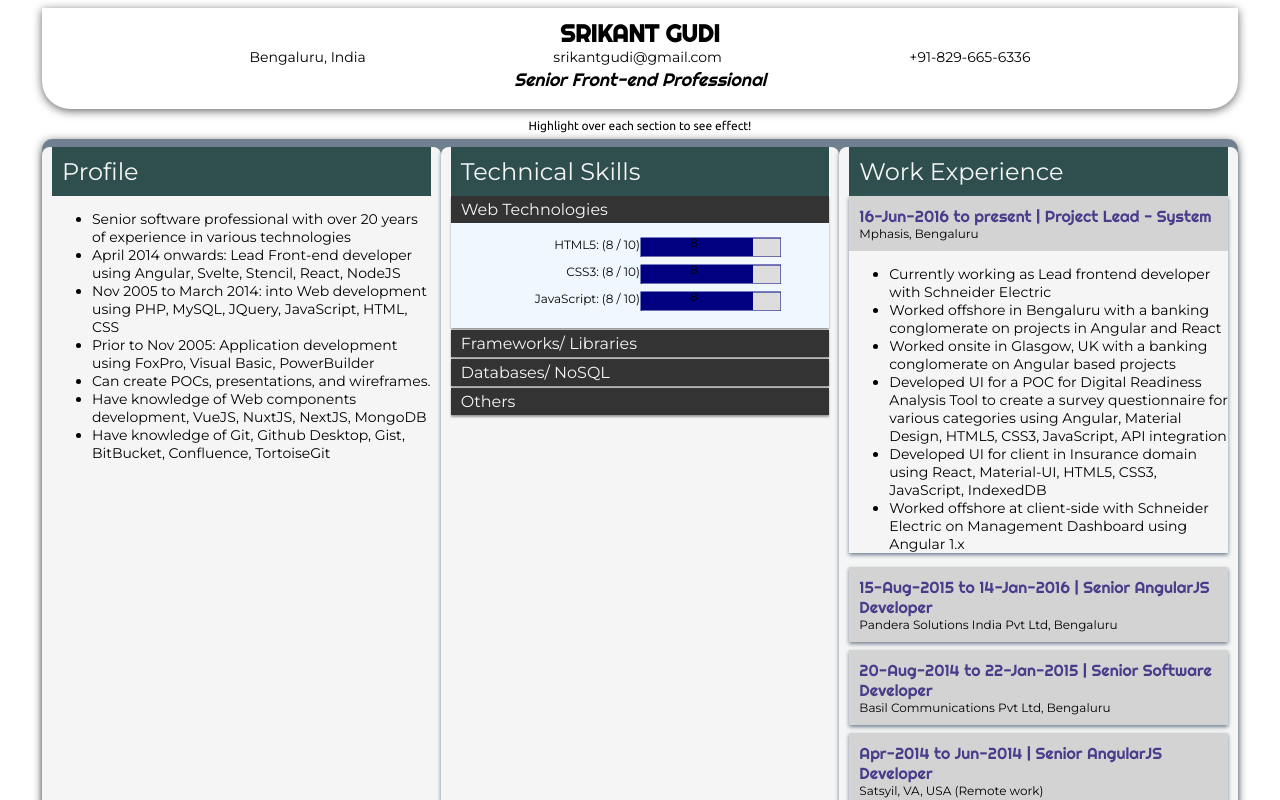
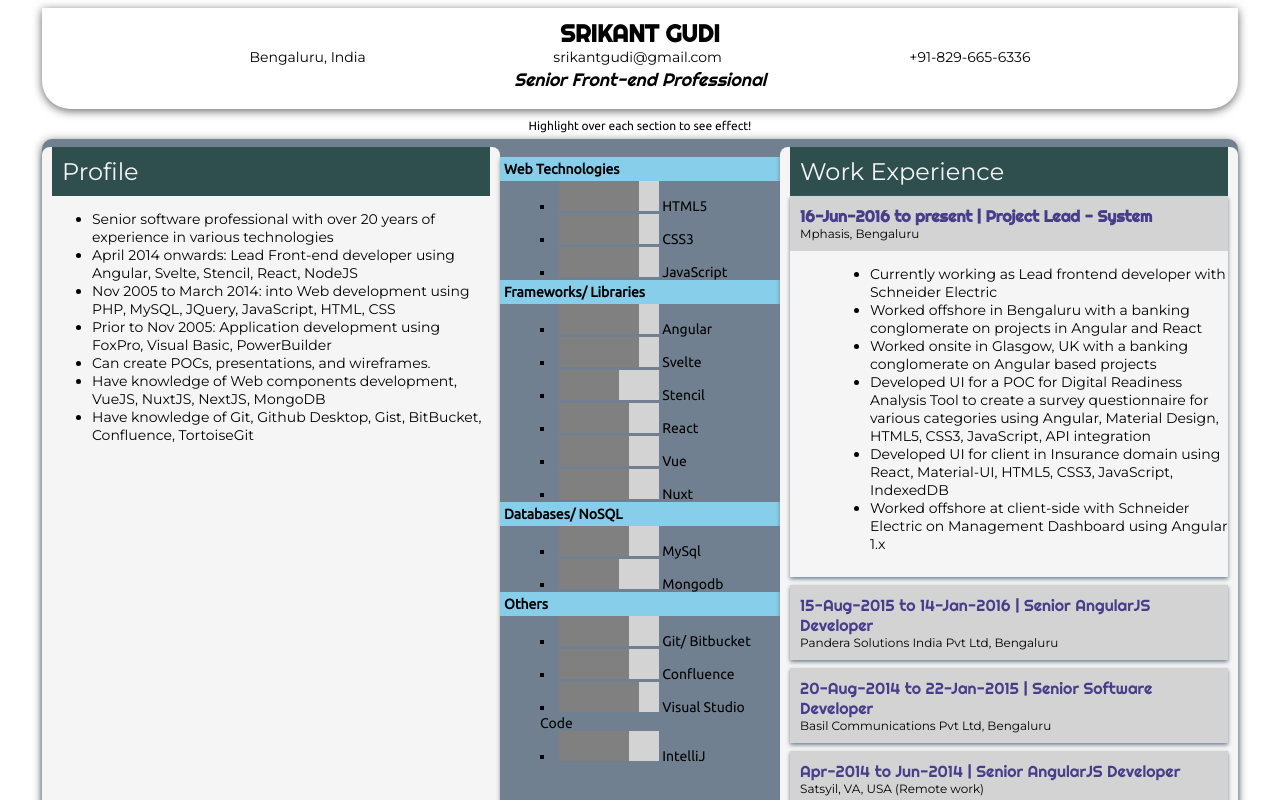
Before and after one commit to srikantgudi/srikantgudi.github.io, a Svelte app: page / in a window 1280 px wide. Shown: the top 800 px of the page. Built offline with nearby package versions, Linux system fonts and the light colour scheme.

Commit message:
Changed layout and styles. Replaced work exp content by dl,dt,dd.

```diff
--- a/public/global.css
+++ b/public/global.css
@@ -9,9 +9,6 @@ body {
 }
 .sectiontitle {
   font-size: 16px;
-}
-.subtitle {
-  font-size: 12px;
 }
 .main {
   padding: 0 20px;
@@ -43,6 +40,9 @@ body {
   text-transform: uppercase;
   font-weight: 600;
   font-family: Righteous;
+}
+.subtitle {
+  font-size: 12px;
 }
 .note {
   display: flex;
@@ -91,15 +91,28 @@ body {
   margin: 0 0 8px;
   box-shadow: 0 2px 4px slategrey;
 }
+.exp.active {
+	padding-bottom: 10px;
+}
 .exptitle {
   background-color: lightgrey;
   font-size: 14px;
   padding: 10px;
 }
+.exp-content {
+	display: none;
+	transition: all 1s;
+}
+.exp-content.active {
+	display: block;
+}
 .jobtitle {
   color: darkslateblue;
   font-family: Righteous;
   font-size: 16px;
+}
+.jobtitle.hilite {
+	font-weight: 600;
 }
 .txtright {
   text-align: right;
--- a/src/Skills.svelte
+++ b/src/Skills.svelte
@@ -45,31 +45,37 @@
 	}
 </script>
 
+<style>
+  dl.skills {
+    display: flex;
+    flex-direction: column;
+    width: 20em;
+    box-shadow: 0 2px 4px #999999;
+    margin-bottom: 2em;
+  }
+dt {
+  font-weight: bold;
+  background-color: skyblue;
+  padding: 4px;
+}
+li {
+  list-style: square;
+}
+</style>
 
-<div class="section">
-    <div class="sectiontitle">
-        Technical Skills
-    </div>
-    <div class="skillgroups">
-        {#each skills as skill, idx}
-            <div class="skillgroup">
-                <div class="groupname"
-                on:click={() => {setGroupId(idx);}}>
-                    {skill.group}
-                </div>
-                {#if groupId === idx}
-                    <div class="skillslist">
-                        {#each skill.items as item}
-                            <div class="skill">
-                                <span class="txtright">
-                                    {item.name}: ({item.rating} / 10)
-                                </span>
-                                <span><Rategraph rating={item.rating} /></span>
-                            </div>
-                        {/each}
-                    </div>
-                {/if}
-            </div>
-        {/each}
-    </div>
-</div>
+<dl class="skills">
+	{#each skills as skill}
+		<dt>{skill.group}</dt>
+		<dd>
+			{#each skill.items as item}
+				<li>
+					<svg height="30" width="100">
+						<rect x="0" y="0" height="100%" width="100%" fill="lightgrey"/>
+						<rect x="0" y="0" height="100%" width={item.rating * 10} fill="grey"/>
+					</svg>
+					{item.name}
+			</li>
+			{/each}
+		</dd>
+	{/each}
+</dl>
--- a/src/WorkHistory.svelte
+++ b/src/WorkHistory.svelte
@@ -100,24 +100,24 @@
 		Work Experience
 	</div>
   {#each expList as exp}
-		<div class="exp">
-			<div class="exptitle" on:click={() => curExp = exp}>
-				<div class="jobtitle">
+  	<dl class="exp" class:active={curExp===exp}>
+  		<dt class="exptitle" on:click={() => curExp = exp}>
+  			<div class="jobtitle" class:hilite={curExp === exp}>
   				{exp.header.dates} | {exp.header.jobTitle}
   			</div>
   			<div class="subtitle">
   				{exp.header.org}
   			</div>
-			</div>
-			{#if curExp === exp}
-			<div>
+  		</dt>
+  		<dd class="exp-content" class:active={curExp === exp}>
   			<ul>
-					{#each curExp.content as detail}
-					<li>{detail}</li>
+  				{#each exp.content as item}
+  					<li>
+  						{item}
+  					</li>
   				{/each}
   			</ul>
-			</div>
-			{/if}
-		</div>
+  		</dd>
+  </dl>
   {/each}
 </div>
```
Lines whose indentation alone changed are shown as unchanged.
